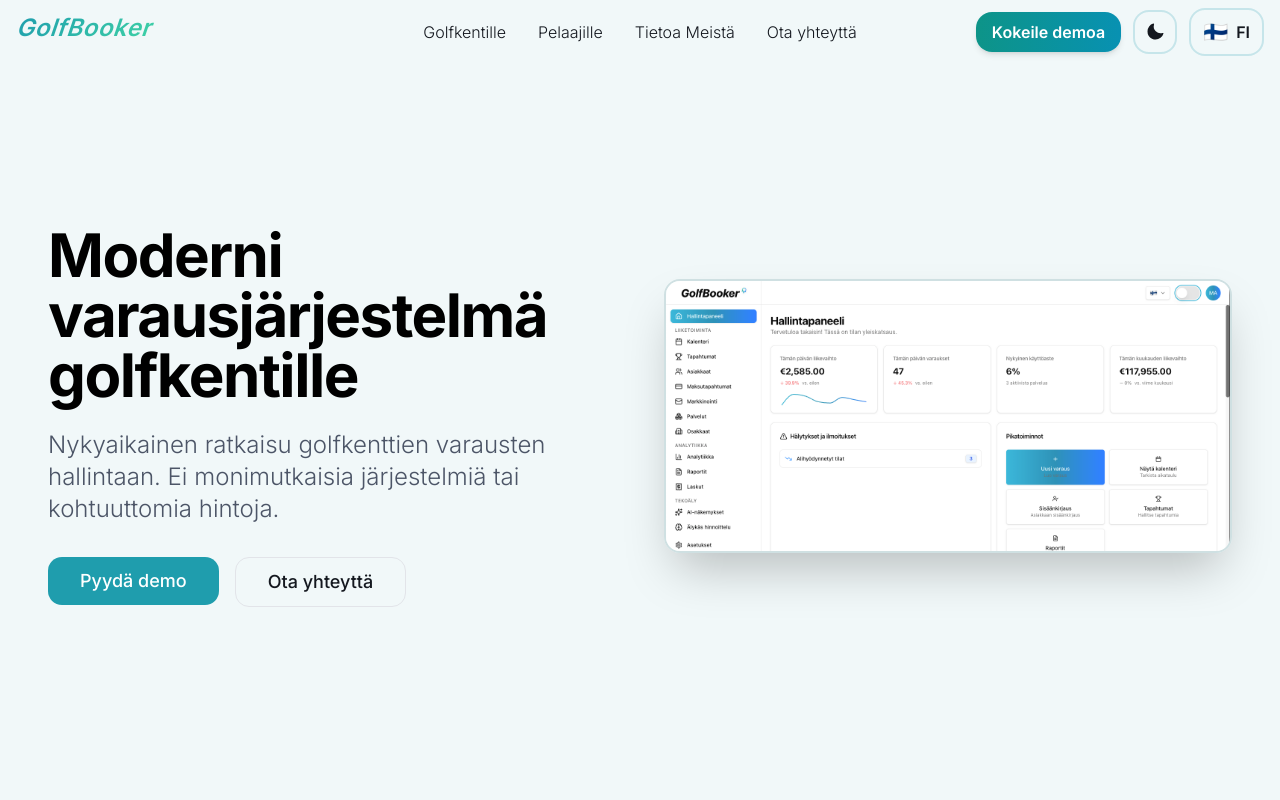
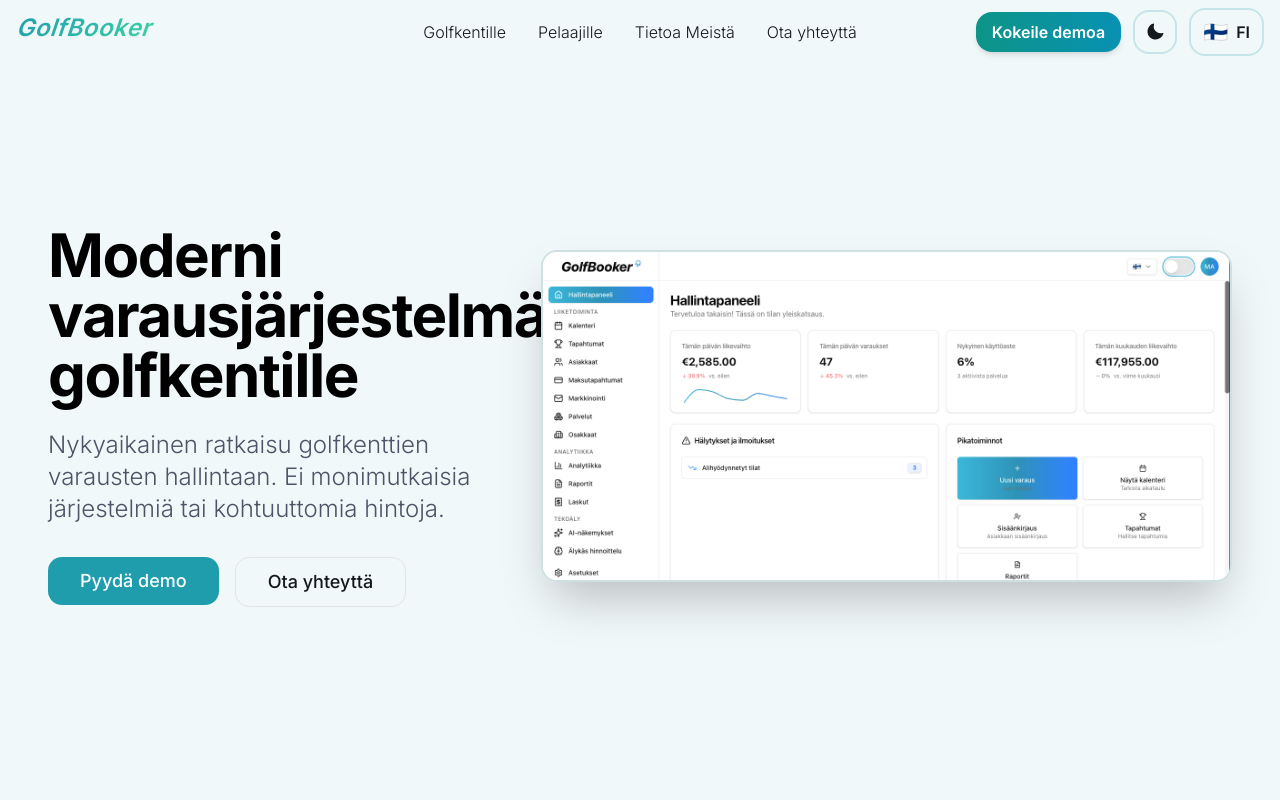
Before and after one commit to tosialpha/golfbooker-web, a React (Vite) app: page / in a window 1280 px wide. Shown: the top 800 px of the page. Built offline with nearby package versions, Linux system fonts and the light colour scheme; the HTML template or start-up script is replaced by a standard one.

Commit message:
Make hero image bigger with improved layout proportions

```diff
--- a/src/pages/ForVenues.tsx
+++ b/src/pages/ForVenues.tsx
@@ -86,14 +86,14 @@
 
       {/* Hero Section with Image */}
       <section className="pt-40 pb-32 px-4 relative overflow-hidden min-h-screen flex items-center">
-        <div className="container mx-auto max-w-7xl">
-          <div className="grid lg:grid-cols-2 gap-12 items-center">
+        <div className="container mx-auto max-w-screen-2xl">
+          <div className="grid lg:grid-cols-5 gap-12 items-center">
             {/* Left: Text Content */}
             <motion.div
               initial={{ opacity: 0, x: -30 }}
               animate={{ opacity: 1, x: 0 }}
               transition={{ duration: 0.6 }}
-              className="text-center lg:text-left"
+              className="text-center lg:text-left lg:col-span-2"
             >
               <h1 className="text-4xl md:text-5xl lg:text-6xl font-bold mb-6 text-black dark:text-white">
                 {isEnglish
@@ -124,9 +124,9 @@
               initial={{ opacity: 0, x: 30 }}
               animate={{ opacity: 1, x: 0 }}
               transition={{ duration: 0.6, delay: 0.2 }}
-              className="relative"
+              className="relative lg:col-span-3"
             >
-              <div className="relative rounded-2xl overflow-hidden shadow-2xl border-2 border-border">
+              <div className="relative rounded-2xl overflow-hidden shadow-2xl border-2 border-border transform hover:scale-[1.02] transition-transform duration-300">
                 <img
                   src="/dashboard-hero.png"
                   alt={isEnglish ? "Golfbooker Dashboard" : "Golfbooker hallintapaneeli"}
```
